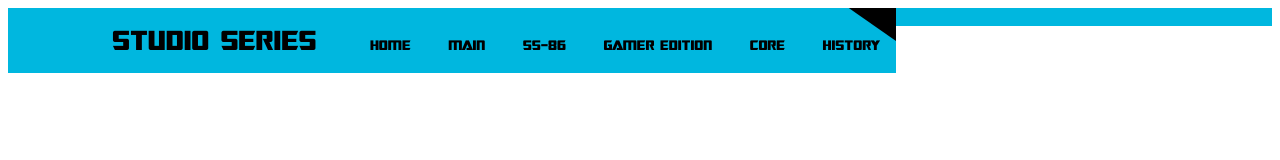
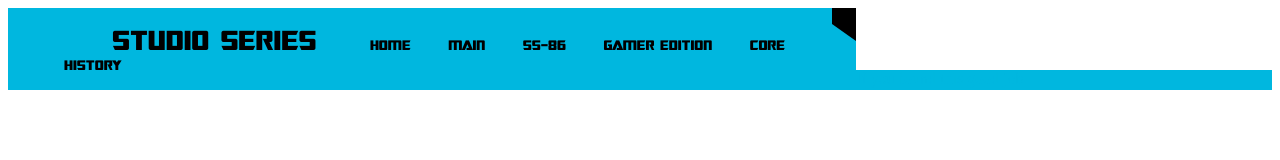
Before and after one commit to JoshCervantes-21/studio-series, a plain HTML site: page Pages/navbar.html in a window 1280 px wide. Drawn offline with Linux system fonts and the light colour scheme.

Commit message:
navbar done yay

```diff
--- a/CSS/footer.css
+++ b/CSS/footer.css
@@ -1,3 +1,7 @@
+* {
+    box-sizing: border-box;
+}
+
 footer {
     position: fixed;
     bottom: 0;
@@ -13,10 +17,10 @@ footer::before {
     top: 0;
     right: 0;
     width: 100%; /* Adjust as needed to control the angle */
-    height: 50%;
+    height: 20%;
     background-color: black; /* Transparent background */
-    transform-origin: top left; /* Set the origin to the top right */
-    transform: skewY(-35deg); /* Adjust the angle */
+    transform-origin: bottom left;
+    transform: skewY(35deg); /* Adjust the angle */
 }
 
 footer::after {
@@ -24,11 +28,11 @@ footer::after {
     position: absolute;
     top: 0;
     right: 0;
-    width: 50%; /* Adjust as needed to control the angle */
-    height: 50%;
+    width: 20%; /* Adjust as needed to control the angle */
+    height: 20%;
     background-color: black; /* Transparent background */
     transform-origin: top right; /* Set the origin to the top right */
-    transform: skewY(35deg); /* Adjust the angle */
+    transform: skewY(-35deg); /* Adjust the angle */
 }
 
 @font-face {
--- a/CSS/header.css
+++ b/CSS/header.css
@@ -2,6 +2,7 @@
     margin: 0;
     padding: 0;
     box-sizing: border-box;
+    z-index: 1;
 }
 
 @font-face {
--- a/CSS/navbar.css
+++ b/CSS/navbar.css
@@ -8,12 +8,18 @@
     font-family: 'CustomFont', Arial, sans-serif;
 }
 
+.container {
+    display: flex;
+    /* align-items: center; */
+    align-items: flex-end;
+}
+
+
 .navbar {
     background-color: #00B7DF;
+    flex: 0 0 53em;
     position: relative;
-    display: inline;
     overflow: hidden;
-    float: left;
 }
 
 .navbar::after {
@@ -21,8 +27,8 @@
     position: absolute;
     top: 0;
     right: 0;
-    width: 50%;
-    height: 50%;
+    width: 2.85%;
+    height: 40%;
     background-color: black;
     transform-origin: top right;
     transform: skewY(35deg);
@@ -32,7 +38,8 @@
 .bar {
     background-color: #00B7DF;
     color: #00B7DF;
-    /* position: fixed; */
+    height: 20px;
+    width: 70em;
 }
 
 ul {
@@ -42,18 +49,6 @@ ul {
     position: relative;
     overflow: hidden;
 }
-
-/* ul::after {
-    content: "";
-    position: absolute;
-    top: 0;
-    right: 0;
-    border-top: 70px solid red;
-    border-bottom: 70px solid red;
-    border-left: 50px solid #00B7DF;
-    z-index: -1;
-} */
-
 
 ul li {
     padding-left: 1em;
@@ -71,14 +66,8 @@ ul li a:hover {
     color: #A72436;
 }
 
-/* .current {
-    color: #00B7DF;
-    background-color: black;
-} */
-
 .start {
     padding-left: 2em;
     font-size: 2em;
-    transform: skew(10deg);
     color: black;
 }
--- a/Pages/navbar.html
+++ b/Pages/navbar.html
@@ -7,6 +7,7 @@
     <link rel="stylesheet" type="text/css" href="/CSS/navbar.css">
 </head>
 <body>
+    <div class="container">
         <div class="navbar">
             <ul class="tf">
                 <li class="start">STUDIO SERIES</li>
@@ -18,7 +19,7 @@
                 <li class="history"><a href="/Pages/history.html">HISTORY</a></li>
             </ul>
         </div>
-    <div class="bar">.</div>
-
+        <div class="bar">If you found this good job</div>
+    </div>
 </body>
 </html>
```
Lines whose indentation alone changed are shown as unchanged.
